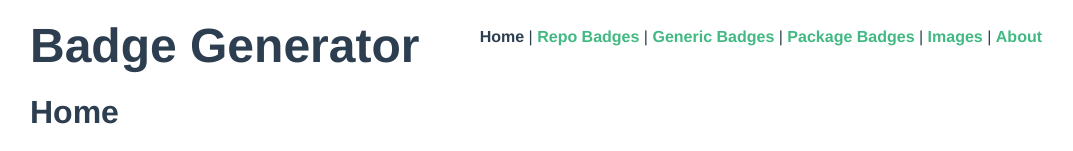
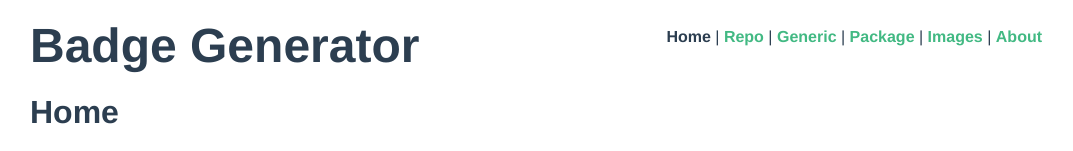
Before and after one commit to MichaelCurrin/badge-generator, a Vue app: page / in a window 1280 px wide. Shown: the top 151 px of the page, without its empty margins (104-1177 px from the left). Built offline with nearby package versions, Linux system fonts and the light colour scheme; the HTML template or start-up script is replaced by a standard one.

Commit message:
Update index.js

```diff
--- a/src/router/index.js
+++ b/src/router/index.js
@@ -12,18 +12,18 @@ export const routes = [
     component: Home,
   },
   {
-    path: "/repo-badges",
-    name: "Repo Badges",
+    path: "/repo",
+    name: "Repo",
     component: () => import("../views/RepoBadges.vue"),
   },
   {
-    path: "/generic-badges",
-    name: "Generic Badges",
+    path: "/generic",
+    name: "Generic",
     component: () => import("../views/GenericBadges.vue"),
   },
   {
-    path: "/package-badges",
-    name: "Package Badges",
+    path: "/package",
+    name: "Package",
     component: () => import("../views/PackageBadges.vue"),
   },
   {
```
